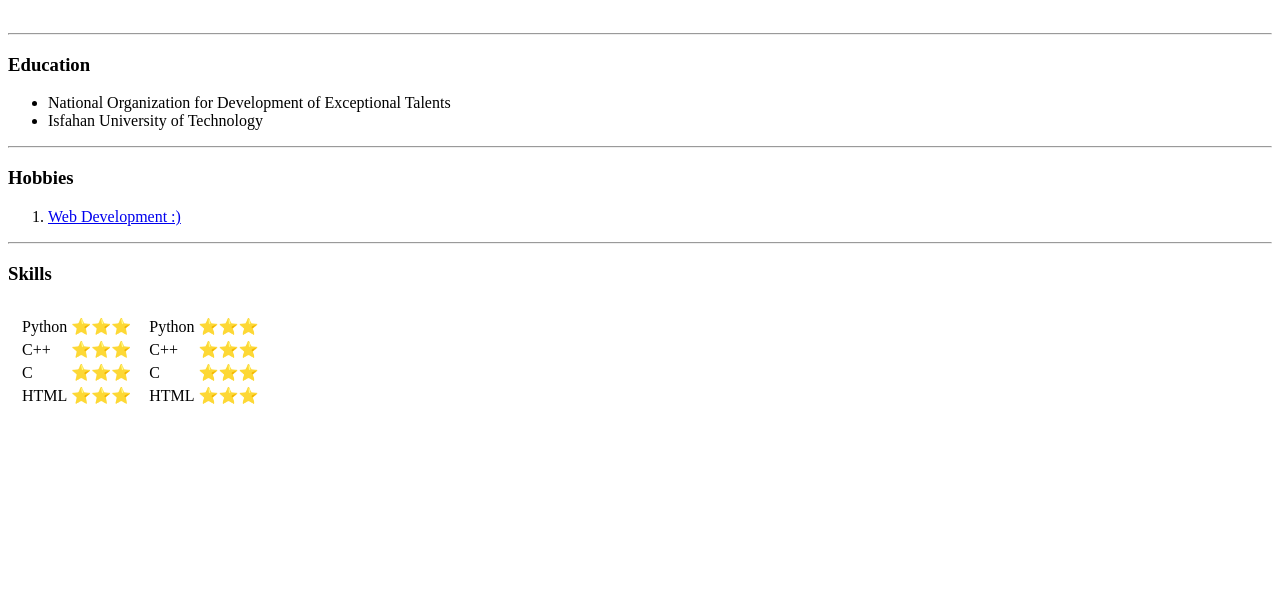
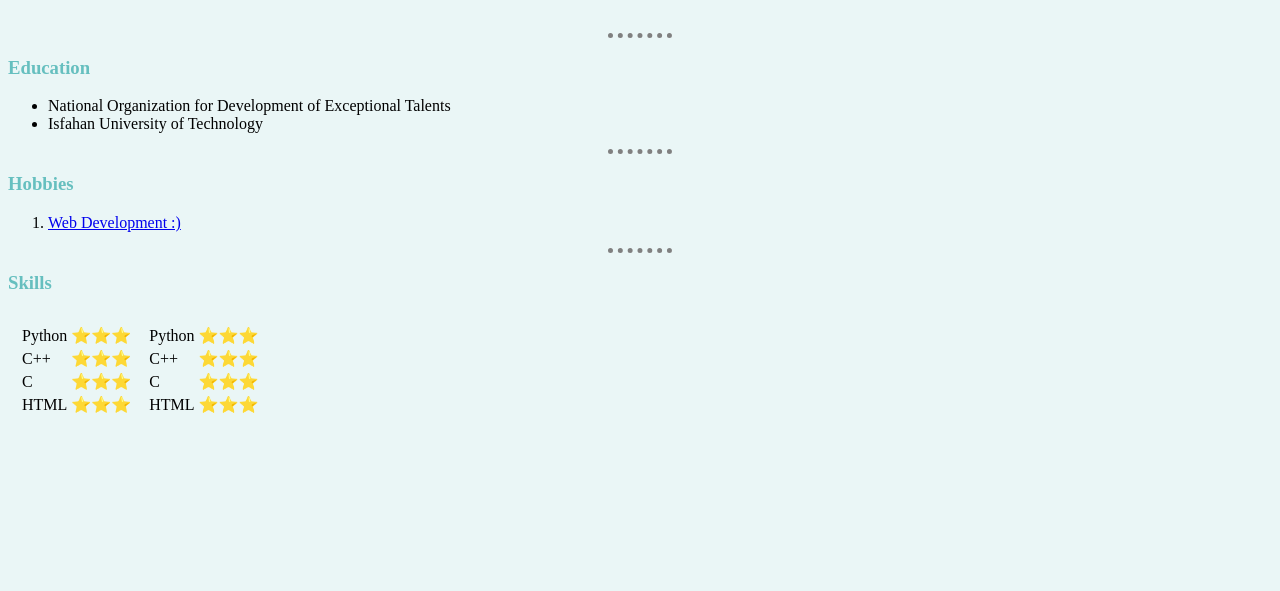
Before and after one commit to Azimi2kht/cv, a plain HTML site: page index.html in a window 1280 px wide. Shown: the part 209-800 px from the top of the page. Drawn offline with Linux system fonts and the light colour scheme.

```diff
--- /dev/null
+++ b/css/style.css
@@ -0,0 +1,13 @@
+body {
+    background-color: #EAF6F6;
+}
+hr {
+    border-style: dotted none none none;
+    border-width: 5px;
+    border-color: grey;
+    width: 5%;
+}
+
+h1, h3 {
+    color: #66BFBF;
+}
--- a/index.html
+++ b/index.html
@@ -4,6 +4,8 @@
         <meta charset="UTF-8">
         <title>Hamid Azimidokht's Personal Site</title>
     </head>
+    <link rel="stylesheet" href="css/style.css">
+    <link rel="icon" href="assets/favicon.ico">
     <body>
         <table cellspacing="20">
             <tr>
```
Also changed, not shown: contacts.html (+2 -0 lines), assets/favicon.ico (added). Lines whose indentation alone changed are shown as unchanged.
